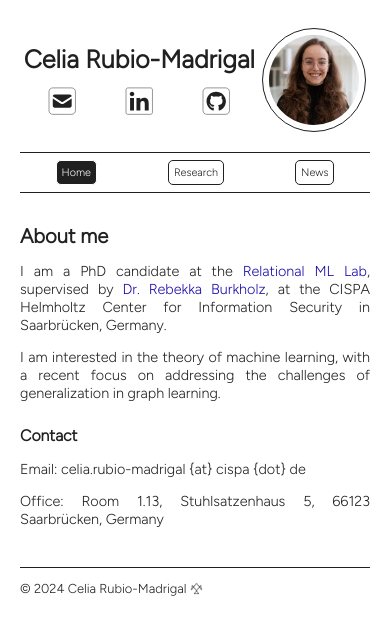
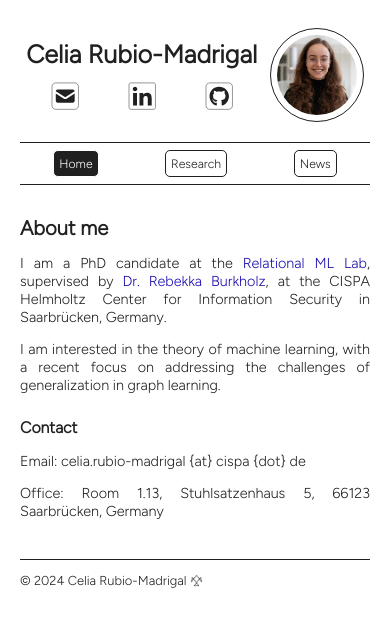
Before and after one commit to celrm/celrm.github.io, a Jekyll site: the page built from _pages/index.md, in a window 390 px wide. Shown: the top 635 px of the page. Built offline with Jekyll 4.4.1, drawn with Linux system fonts in a browser that asks for light colours.

```diff
--- a/_includes/head.html
+++ b/_includes/head.html
@@ -17,6 +17,7 @@
             $('a.abstract').click(function() {
                 $(this).parent().parent().find(".abstract.hidden").toggleClass('open');
                 $(this).toggleClass('open');
+                $(this).blur();
             });
         });
     </script>
--- a/assets/css/style.css
+++ b/assets/css/style.css
@@ -230,11 +230,11 @@ ol.bibliography {
     }
 
     .site-title {
-        font-size: 195%;
+        font-size: 170%;
         margin-bottom: 20px;
     }
     nav a.nav-button {
-        font-size: 75%;
+        font-size: 85%;
         font-weight: 200;
     }
     .btn {
@@ -251,8 +251,8 @@ ol.bibliography {
     }
 
     .circular_image {
-        width: 90px;
-        height: 90px;
+        width: 80px;
+        height: 80px;
         padding: 6px;
     }
 
```
